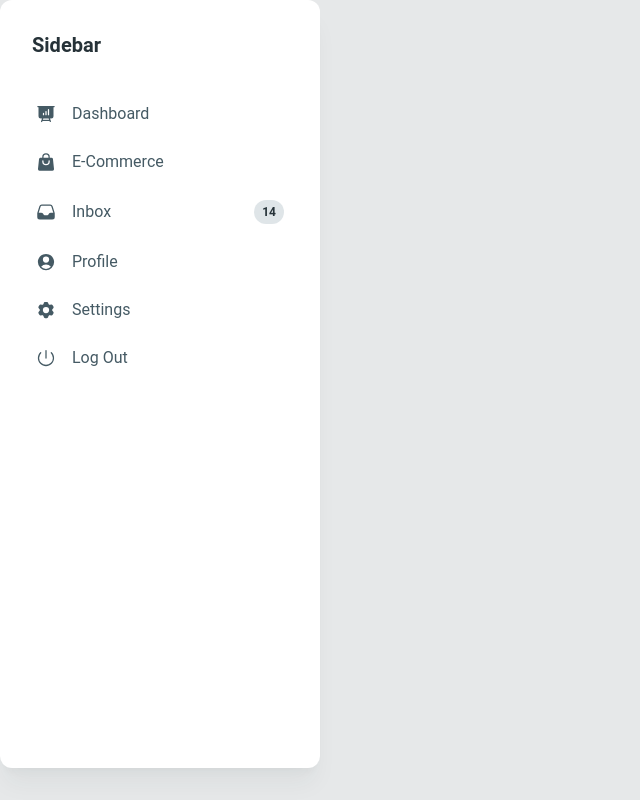
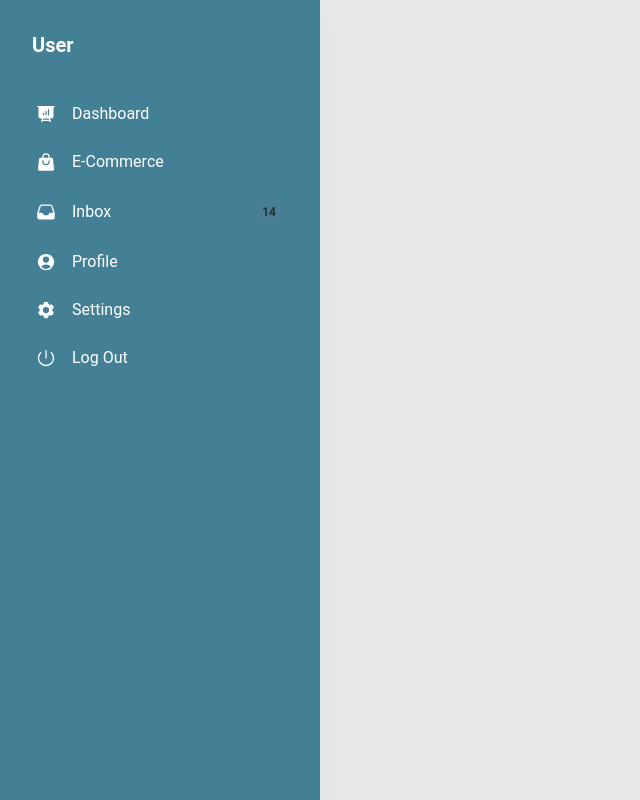
Before and after one commit to Amar-Omerika/AdminPanel, a React (Create React App) app: page / in a window 1280 px wide. Shown: the whole page, without its empty margins (0-640 px from the left). Built offline with nearby package versions, Linux system fonts and the light colour scheme.

Commit message:
Finished sidebar

```diff
--- a/src/components/SideBar/index.tsx
+++ b/src/components/SideBar/index.tsx
@@ -18,26 +18,26 @@ import {
 } from "@heroicons/react/24/solid";
 const SideBar = () => {
   return (
-    <Card className="h-[calc(100vh-2rem)] w-full max-w-[20rem] p-4 shadow-xl shadow-blue-gray-900/5">
+    <Card className="h-full w-full max-w-[20rem] p-4 shadow-xl rounded-none bg-green shadow-blue-gray-900/5">
       <div className="mb-2 p-4">
-        <Typography variant="h5" color="blue-gray">
-          Sidebar
+        <Typography variant="h5" color="white">
+          User
         </Typography>
       </div>
       <List>
-        <ListItem>
+        <ListItem className="text-white">
           <ListItemPrefix>
-            <PresentationChartBarIcon className="h-5 w-5" />
+            <PresentationChartBarIcon className="h-5 w-5 text-white" />
           </ListItemPrefix>
           Dashboard
         </ListItem>
-        <ListItem>
+        <ListItem className="text-white">
           <ListItemPrefix>
             <ShoppingBagIcon className="h-5 w-5" />
           </ListItemPrefix>
           E-Commerce
         </ListItem>
-        <ListItem>
+        <ListItem className="text-white">
           <ListItemPrefix>
             <InboxIcon className="h-5 w-5" />
           </ListItemPrefix>
@@ -52,19 +52,19 @@ const SideBar = () => {
             />
           </ListItemSuffix>
         </ListItem>
-        <ListItem>
+        <ListItem className="text-white">
           <ListItemPrefix>
             <UserCircleIcon className="h-5 w-5" />
           </ListItemPrefix>
           Profile
         </ListItem>
-        <ListItem>
+        <ListItem className="text-white">
           <ListItemPrefix>
             <Cog6ToothIcon className="h-5 w-5" />
           </ListItemPrefix>
           Settings
         </ListItem>
-        <ListItem>
+        <ListItem className="text-white">
           <ListItemPrefix>
             <PowerIcon className="h-5 w-5" />
           </ListItemPrefix>
```
